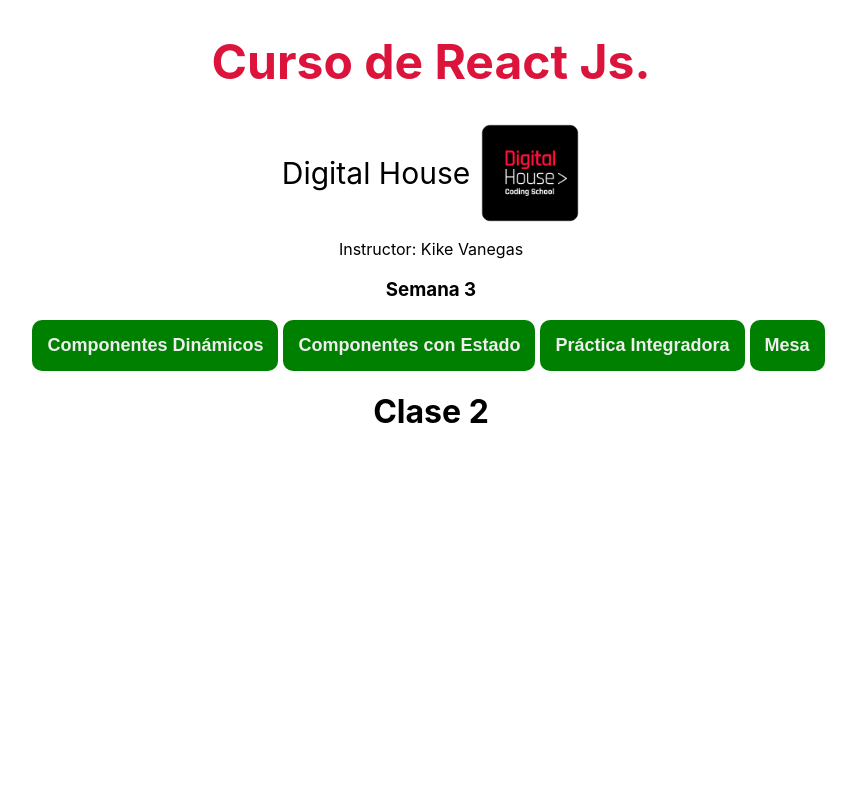
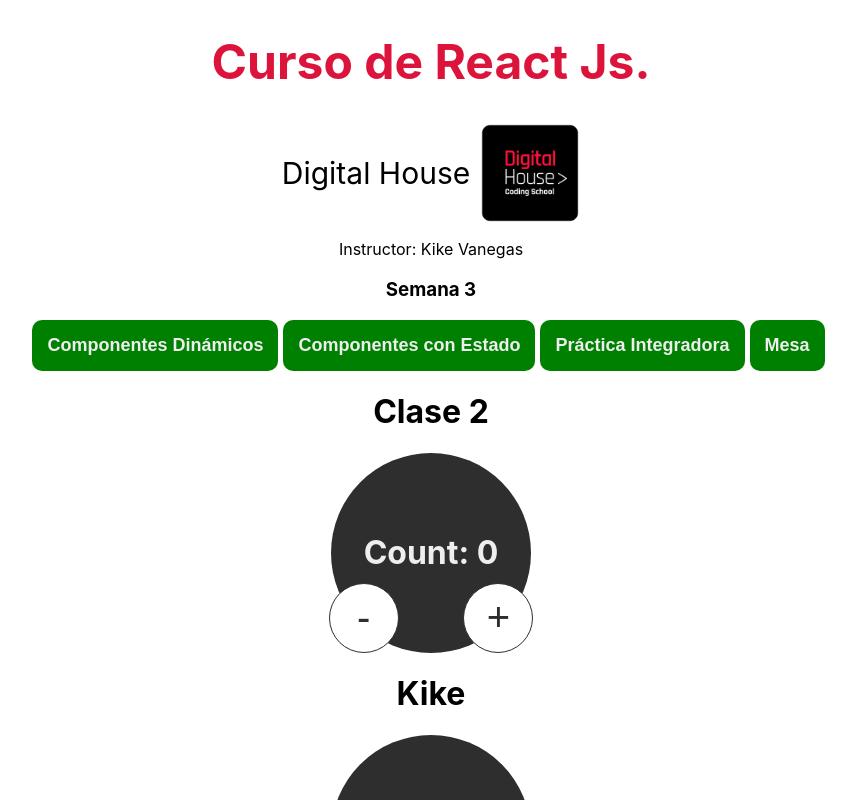
Before and after one commit to jayad23/Glossary_React, a React (Create React App) app: page / in a window 1280 px wide. Both pictures are taken after a click on the button "Componentes con Estado". Shown: the top 800 px of the page, without its empty margins (209-1065 px from the left). Built offline with nearby package versions, Linux system fonts and the light colour scheme.

Commit message:
Componentes de clase vs Componentes Funcionales

```diff
--- a/src/components/Week3/Clase_2/App.js
+++ b/src/components/Week3/Clase_2/App.js
@@ -1,11 +1,15 @@
 import React from 'react'
 //import clsx from 'clsx'
-//import styles from "./Appstyles.module.scss";
+import styles from "./Appstyles.module.scss";
+import CounterClass from './ClassComponent/CounterClass'
+import CountFunction from './FunctionalComponent/CountFunction';
 
 const App = () => {
   return (
     <div>
       <h1>Clase 2</h1>
+      <CounterClass styles={styles}/>
+      <CountFunction styles={styles}/>
     </div>
   )
 }
--- /dev/null
+++ b/src/components/Week3/Clase_2/ClassComponent/CounterClass.js
@@ -0,0 +1,46 @@
+//Paso 1: Importar la clase Component de React.
+import React, { Component } from 'react'
+import clsx from 'clsx'
+
+class CounterClass extends Component {
+
+    constructor(){
+        super()
+        this.state = {
+            cuenta: 0,
+            names: ["Kike", "Verónica", "Katia", "Daniel"],
+            isLoaded: false
+        }
+    }
+
+    substraction = () => {
+        this.setState({ cuenta: this.state.cuenta - 1 })
+    }
+
+    addition = () => {
+        this.setState(prevState => ({cuenta: prevState.cuenta + 1}))
+    }
+
+    render(){
+        return(
+            <>
+                <div className={this.props.styles['gral-wrapper']}>
+                    <button
+                        onClick={this.substraction}
+                        className={clsx(this.props.styles['btn-gral'], this.props.styles['btn-minus'])}
+                    >-</button>
+                    <div className={this.props.styles['count-title']}>
+                        <h1>Count: {this.state.cuenta}</h1>
+                    </div>
+                    <button
+                        onClick={this.addition}
+                        className={clsx(this.props.styles['btn-gral'], this.props.styles['btn-plus'])}
+                    >+</button>
+                </div>
+                <h1>{this.state.names[this.state.cuenta]}</h1>
+            </>
+        )
+    }
+}
+
+export default CounterClass
--- /dev/null
+++ b/src/components/Week3/Clase_2/FunctionalComponent/CountFunction.js
@@ -0,0 +1,40 @@
+import React, { useState } from 'react'
+import clsx from 'clsx'
+
+const CountFunction = ({ styles }) => {
+    const [cuenta, setCuenta] = useState(0);
+    const [names, setNames] = useState(["Kike", "Verónica", "Katia", "Daniel"])
+    const [valores, setValores] = useState({id: 1, nombre: "Gustavo"})
+    const { id, nombre } = valores;
+    console.log(id, nombre)
+    const substraction = () => {
+        setCuenta( cuenta - 1)
+    }
+
+    const addition = () => {
+        setCuenta(prevState => prevState + 1)
+        setNames([names[0] = "Katyana", ...names])
+
+    }
+
+    return (
+        <>
+            <div className={styles['gral-wrapper']}>
+                <button
+                    onClick={substraction}
+                    className={clsx(styles['btn-gral'], styles['btn-minus'])}
+                >-</button>
+                <div className={styles['count-title']}>
+                    <h1>Count: {cuenta}</h1>
+                </div>
+                <button
+                    onClick={addition}
+                    className={clsx(styles['btn-gral'], styles['btn-plus'])}
+                >+</button>
+            </div>
+            <h1>Nombre: {names[cuenta]}</h1>
+        </>
+    )
+}
+
+export default CountFunction
```
